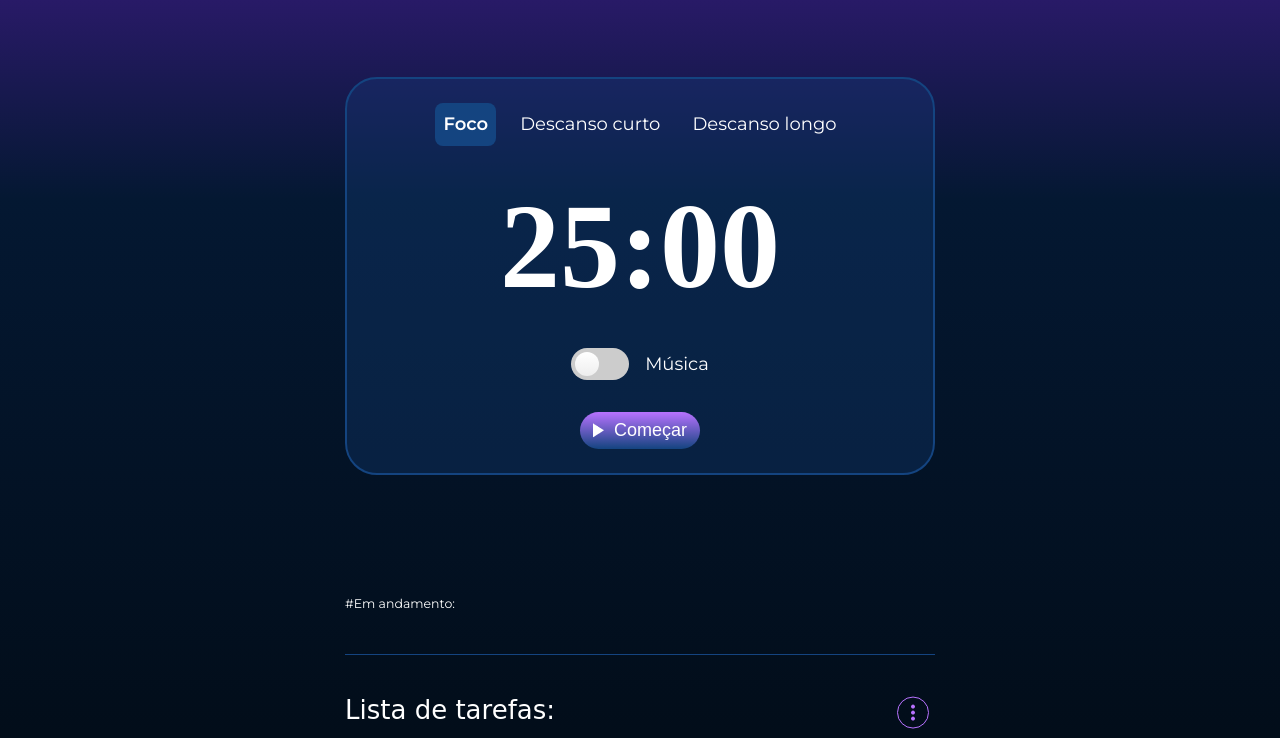
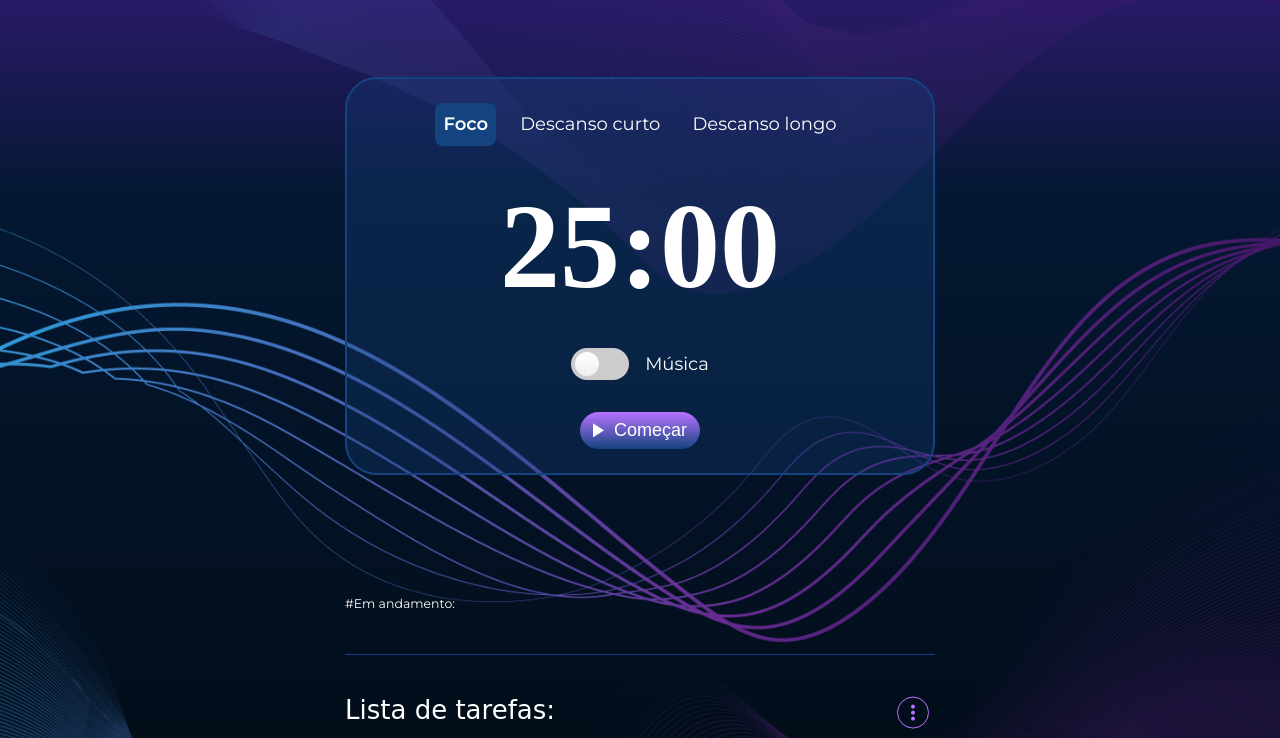
Before and after one commit to kaiiquecosta/foco, a plain HTML site: page index.html in a window 1280 px wide. Shown: the part 547-1285 px from the top of the page. Drawn offline with nearby package versions, Linux system fonts and the light colour scheme; the site is published under a folder, as on GitHub Pages, so addresses that start at the root find nothing; a web font is replaced by a local one.

Commit message:
Update styles.css
./

```diff
--- a/styles.css
+++ b/styles.css
@@ -35,7 +35,7 @@ html {
 
 body {
     min-height: 100vh;
-    background: url("/imagens/pattern.png");
+    background: url("./imagens/pattern.png");
     background-size: cover;
     background-repeat: no-repeat;
 }
```
